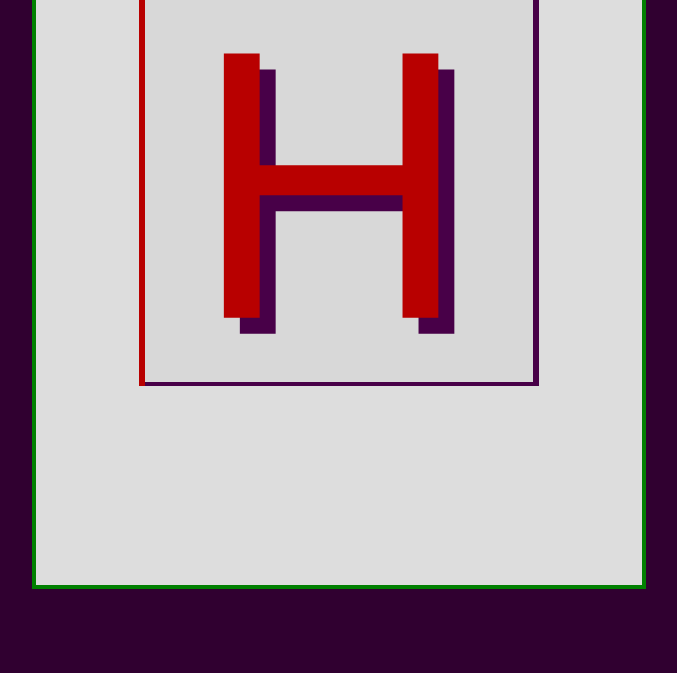
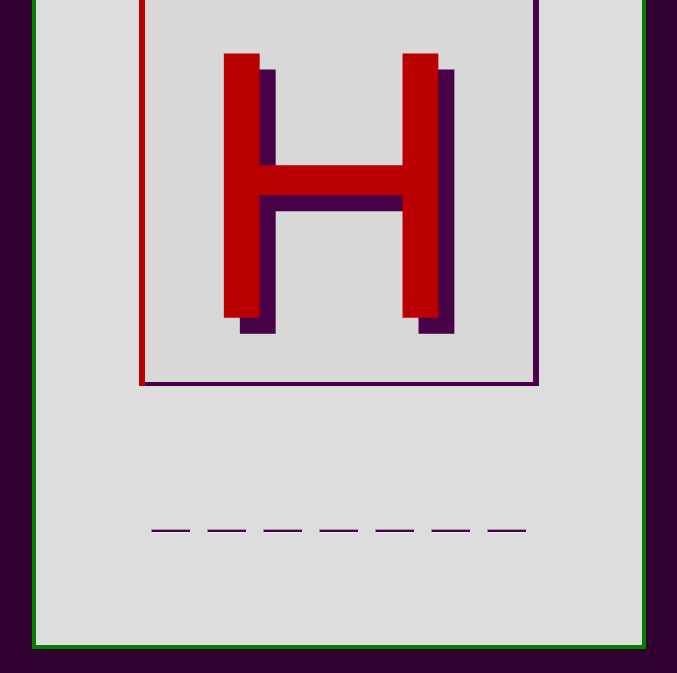
Before and after one commit to RKaseman/unit-03-game-word-guess, a plain HTML site: page index.html in a window 1280 px wide. Shown: the part 210-883 px from the top of the page, without its empty margins (301-978 px from the left). Before the commit the page ends 823 px from the top, so only its background shows below. Drawn offline with Linux system fonts and the light colour scheme; a web font is replaced by a local one.

Commit message:
...or tweak the javascript 1147

```diff
--- a/assets/css/style.css
+++ b/assets/css/style.css
@@ -60,7 +60,7 @@ span {
 
 hr {
     visibility: visible;
-    position: absolute;
+    /* position: absolute; */
     top: 32px;
     height: 4px;
     background-color: rgb(72, 0, 72);
--- a/assets/javascript/03-game-wg.js
+++ b/assets/javascript/03-game-wg.js
@@ -14,16 +14,15 @@ var counter = 0;
 var matchIndex;
 
 var wordPicked = Math.floor(Math.random() * wordArray.length);
-console.log("wordArray[wordPicked] = " + wordArray[wordPicked]);
+// console.log("wordArray[wordPicked] = " + wordArray[wordPicked]);
 document.getElementById("game-state").innerHTML = counter;
 
 function wordInitialize() {
     var lettersToGuess = wordArray[wordPicked].split("");
-    console.log("lettersToGuess = " + lettersToGuess);
-    var i;
+    // console.log("lettersToGuess = " + lettersToGuess);
     for (var i = 0; i < lettersToGuess.length; i++) {
         letters.push(lettersToGuess[i]);
-        document.getElementById("word-to-guess").innerHTML = "<span>" + letters.join("</span><hr><span>") + "</span><hr>";
+        document.getElementById("word-to-guess").innerHTML = "<span>" + letters.join("<hr></span><span>") + "<hr></span>";
     }
 }
 
@@ -33,20 +32,19 @@ console.log("letters = " + letters);
 
 document.onkeyup = function (event) {
     var userGuess = event.key;
-    console.log("userGuess = " + userGuess);
+    // console.log("userGuess = " + userGuess);
     var inArray = letters.includes(userGuess);
     if (inArray) {
         matchIndex = letters.indexOf(userGuess);
-        console.log("matchIndex = " + matchIndex);
+        // console.log("matchIndex = " + matchIndex);
         document.getElementsByTagName("span")[matchIndex].style.visibility = "visible";
         document.getElementById("message").innerHTML = "Good guess";
-        // var j;
         for (var j = matchIndex + 1; j < letters.length; j++) {
             matchIndex++;
-            console.log("matchIndex = " + matchIndex);
-            console.log("span .innerHTML = " + document.getElementsByTagName("span")[matchIndex].innerHTML);
-            if (userGuess === document.getElementsByTagName("span")[matchIndex].innerHTML) {
-                console.log("span .innerHTML = " + document.getElementsByTagName("span")[matchIndex].innerHTML);
+            // console.log("matchIndex = " + matchIndex);
+            // console.log("span .innerHTML = " + document.getElementsByTagName("span")[matchIndex].innerHTML);
+            if (userGuess === document.getElementsByTagName("span")[matchIndex].innerHTML.charAt(0)) {
+                // console.log("span .innerHTML.charAt(0) = " + document.getElementsByTagName("span")[matchIndex].innerHTML.charAt(0));
                 document.getElementsByTagName("span")[matchIndex].style.visibility = "visible";
             }
         }
```
